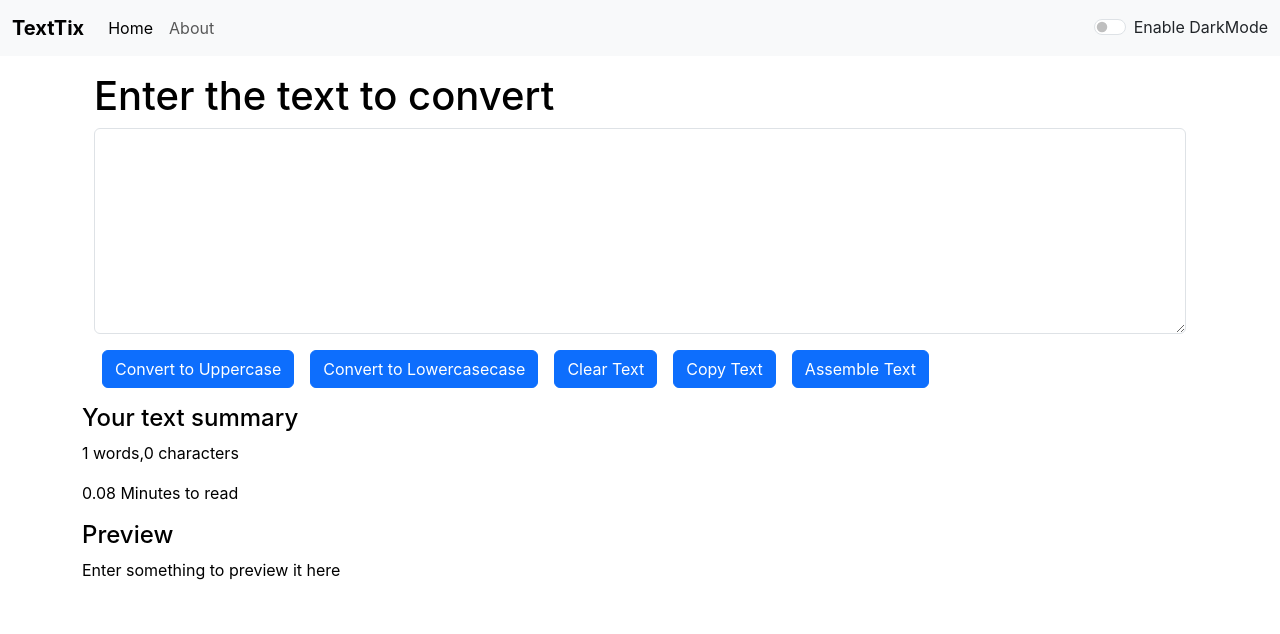
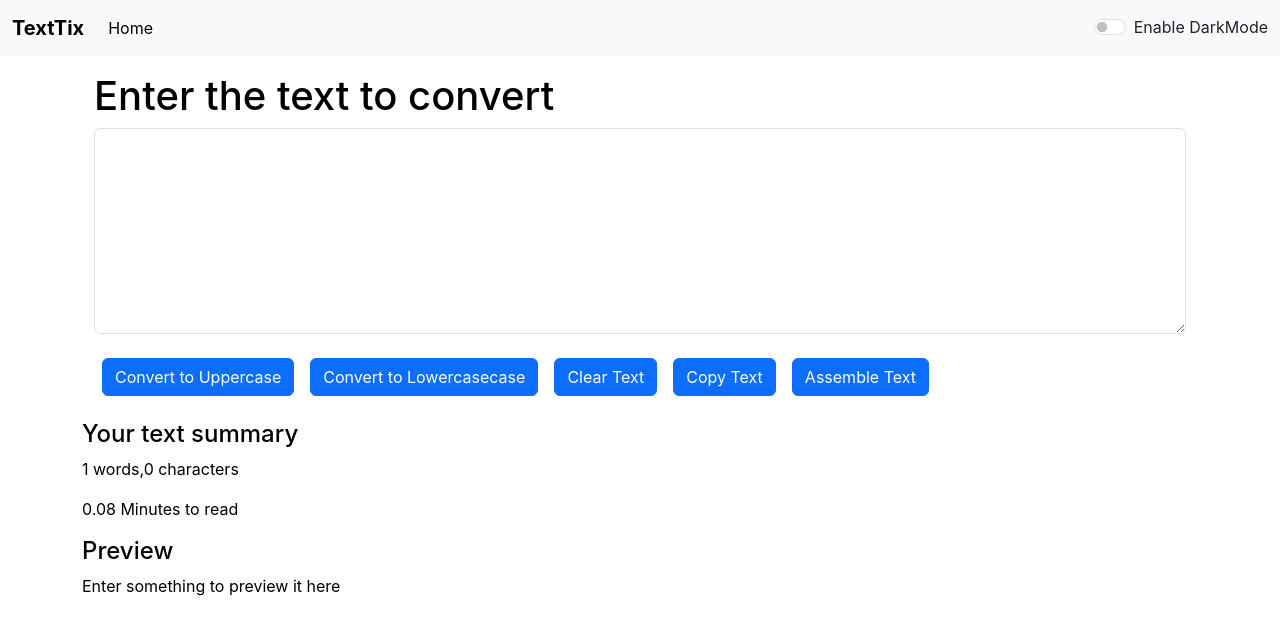
Before and after one commit to Nitishshukla1608/TexTix-react, a React (Create React App) app: page /textform in a window 1280 px wide. Shown: the top 634 px of the page. Built offline with nearby package versions, Linux system fonts and the light colour scheme.

Commit message:
changed margins

```diff
--- a/package.json
+++ b/package.json
@@ -1,4 +1,5 @@
 {
+  "homepage": "https://Nitishshukla1608.github.io/first-react-Textix-project",
   "name": "loom",
   "version": "0.1.0",
   "private": true,
@@ -7,6 +8,7 @@
     "@testing-library/jest-dom": "^6.6.3",
     "@testing-library/react": "^16.3.0",
     "@testing-library/user-event": "^13.5.0",
+    "gh-pages": "^6.3.0",
     "react": "^19.1.0",
     "react-dom": "^19.1.0",
     "react-router-dom": "^6.30.0",
@@ -14,6 +16,8 @@
     "web-vitals": "^2.1.4"
   },
   "scripts": {
+    "predeploy": "npm run build",
+   "deploy": "gh-pages -d build",
     "start": "react-scripts start",
     "build": "react-scripts build",
     "test": "react-scripts test",
--- a/src/App.js
+++ b/src/App.js
@@ -39,7 +39,8 @@ function App() {
     }
   };
   return (
-    <Router>
+    <>
+    {/* <Router> */}
       <Navbar
         title="TextTix"
         aboutUs="About"
@@ -48,7 +49,7 @@ function App() {
       />
       <div className="container my-3">
         {/* <Alert alert={alert} /> */}
-        <Routes>
+        {/* <Routes>
           <Route path="/about" element={<About />} />
           <Route
             path="/textform"
@@ -60,9 +61,15 @@ function App() {
               />
             }
           />
-        </Routes>
+        </Routes> */}
+         <TextForm
+                showAlert={showAlert}
+                heading="Enter the text to convert"
+                mode={mode}
+              />
       </div>
-    </Router>
+    {/* </Router> */}
+    </>
   );
 }
 
--- a/src/Components/Navbar.js
+++ b/src/Components/Navbar.js
@@ -1,6 +1,6 @@
 import React from 'react'
 import PropTypes from 'prop-types'
-import { Link } from 'react-router-dom';
+// import { Link } from 'react-router-dom';
 
 export default function Navbar(props) {
   return (<>    <nav
@@ -8,17 +8,20 @@ export default function Navbar(props) {
     data-bs-theme={props.mode}
   >
   <div className="container-fluid">
-    <Link className="navbar-brand" to="/textform"><b>{props.title}</b></Link>
+    {/* <Link className="navbar-brand" to="/textform"><b>{props.title}</b></Link> */}
+    <a className="navbar-brand" href="#"><b>{props.title}</b></a>
     <button className="navbar-toggler" type="button" data-bs-toggle="collapse" data-bs-target="#navbarSupportedContent" aria-controls="navbarSupportedContent" aria-expanded="false" aria-label="Toggle navigation">
       <span className="navbar-toggler-icon"></span>
     </button>
     <div className="collapse navbar-collapse" id="navbarSupportedContent">
       <ul className="navbar-nav me-auto mb-2 mb-lg-0">
         <li className="nav-item">
-          <Link className="nav-link active" aria-current="page" to="/textform">Home</Link>
+          {/* <Link className="nav-link active" aria-current="page" to="/textform">Home</Link> */}
+          <a className="nav-link active" aria-current="page" href="#">Home</a>
         </li>
         <li className="nav-item">
-          <Link className="nav-link" to="/about">{props.aboutUs}</Link>
+          {/* <Link className="nav-link" to="/about">{props.aboutUs}</Link> */}
+
         </li>
 
       </ul>
--- a/src/Components/TextForm.js
+++ b/src/Components/TextForm.js
@@ -40,11 +40,11 @@ const handleRemoveSpaceOnClick = () =>{
   <div className="mb-3">
     <textarea className="form-control"  value={text} onChange={handleOnChnage} style={{backgroundColor:props.mode==="dark"?"grey":"white",color:props.mode==="dark"?"white":"black"}}id="mybox" rows="8"></textarea>
   </div>
-<button className="btn btn-primary mx-2" onClick={handleUpClick}>Convert to Uppercase</button>
-<button className="btn btn-primary mx-2" onClick={handleLoClick}>Convert to Lowercasecase</button>
-<button className="btn btn-primary mx-2" onClick={handleClearClick}>Clear Text</button>
-<button className="btn btn-primary mx-2" onClick={handleCopyOnClick}>Copy Text</button>
-<button className="btn btn-primary mx-2" onClick={handleRemoveSpaceOnClick}>Assemble Text</button>
+<button className="btn btn-primary my-2 mx-2" onClick={handleUpClick}>Convert to Uppercase</button>
+<button className="btn btn-primary my-2 mx-2" onClick={handleLoClick}>Convert to Lowercasecase</button>
+<button className="btn btn-primary my-2 mx-2" onClick={handleClearClick}>Clear Text</button>
+<button className="btn btn-primary my-2 mx-2" onClick={handleCopyOnClick}>Copy Text</button>
+<button className="btn btn-primary my-2 mx-2" onClick={handleRemoveSpaceOnClick}>Assemble Text</button>
 </div>
 
 <div className="conatiner my-3" style={{color:props.mode==="dark"?"white":"black"}}>
```
Also changed, not shown: 1 other file (tests, documents, lock files or other folders).
